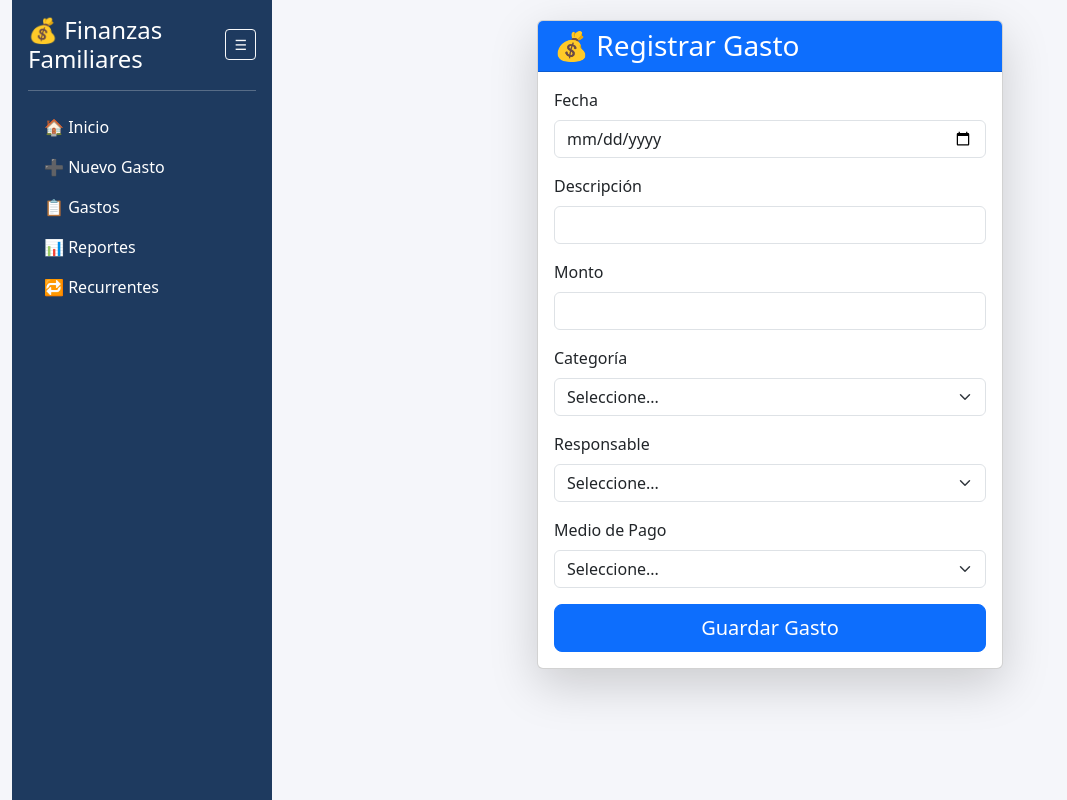
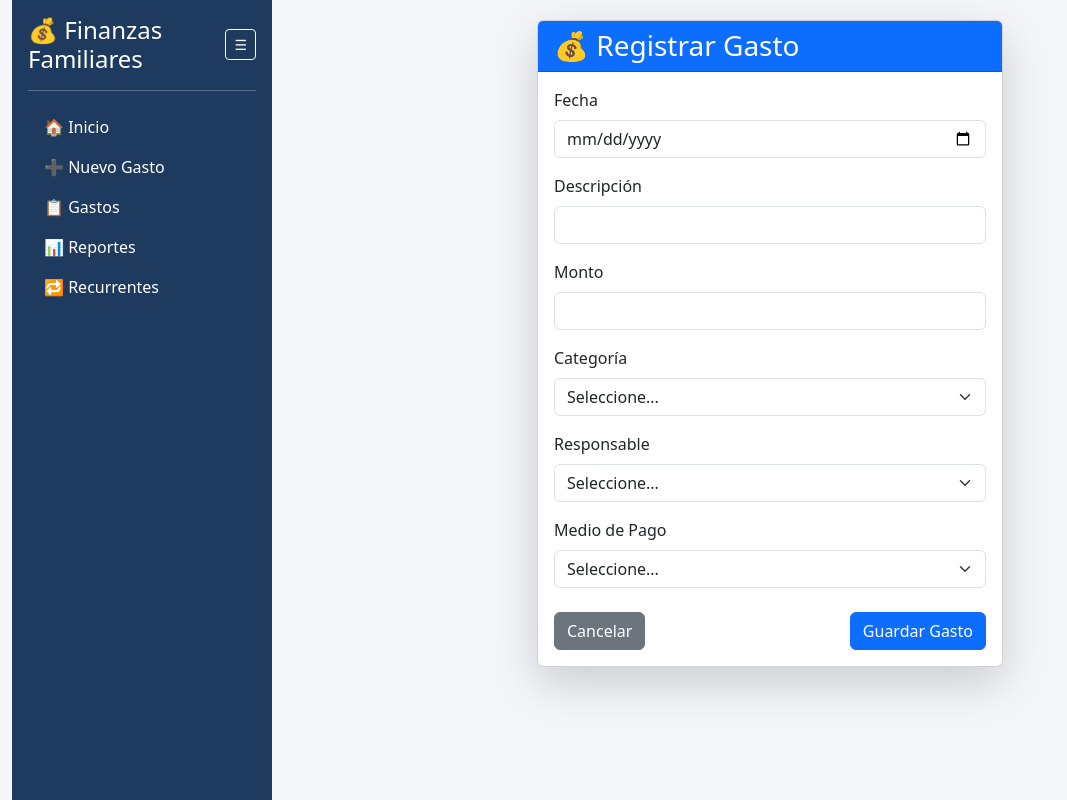
Before and after one commit to kleiwerfn2/finanzas-familiaNP, a Flask app: page /nuevo in a window 1280 px wide. Shown: the whole page, without its empty margins (0-1067 px from the left). Run offline with Flask 3, Linux system fonts and the light colour scheme; data comes from the database, SQL or seed files in the repository.

Commit message:
ajuste de nuevo gasto.

```diff
--- a/templates/nuevo_gasto.html
+++ b/templates/nuevo_gasto.html
@@ -60,8 +60,11 @@
                         </select>
                     </div>
 
-                    <div class="d-grid">
-                        <button type="submit" class="btn btn-primary btn-lg">
+                    <div class="d-flex justify-content-between align-items-center mt-4">
+                        <a href="{{ url_for('listar_gastos') }}" class="btn btn-secondary">
+                            Cancelar
+                        </a>
+                        <button type="submit" class="btn btn-primary">
                             {% if gasto %}Guardar Cambios{% else %}Guardar Gasto{% endif %}
                         </button>
                     </div>
```
